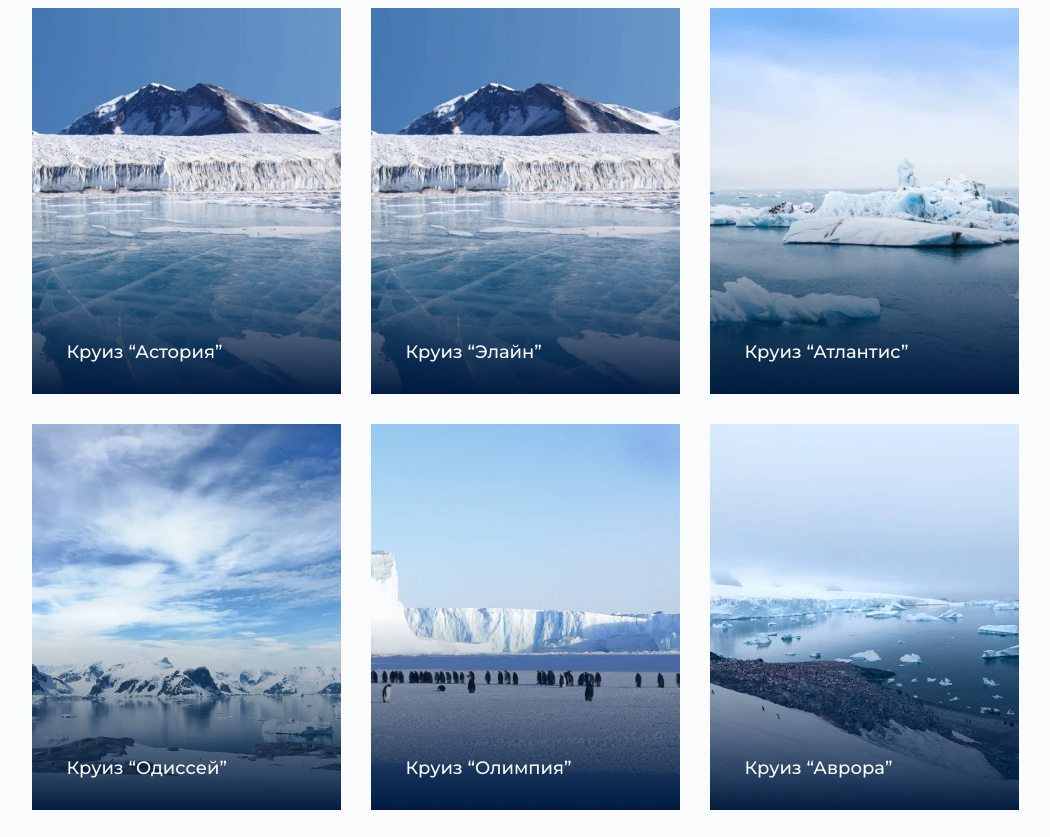
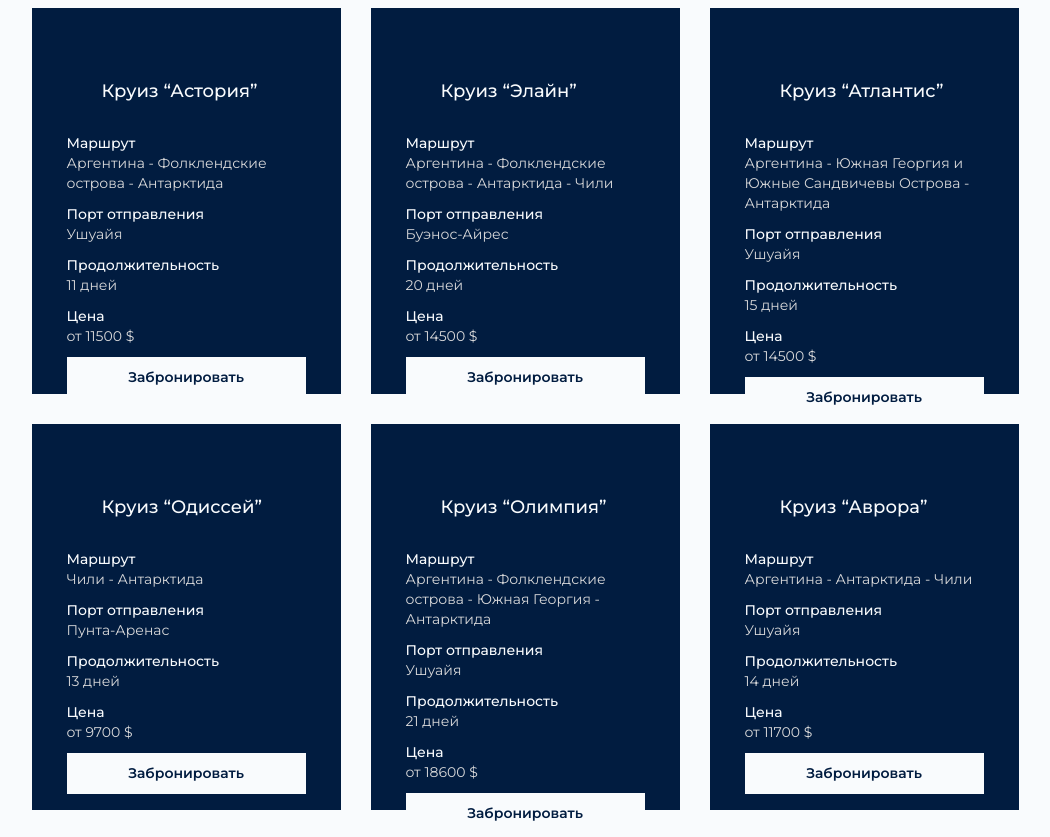
Before and after one commit to skoropeya/antarctica, a website built with webpack: page source/index.html in a window 1280 px wide. Shown: the part 1860-2697 px from the top of the page, without its empty margins (115-1165 px from the left). Built offline with nearby package versions, Linux system fonts and the light colour scheme; files whose address does not match are found by name.

Commit message:
карточки круизов резиновые в декстопной версии

```diff
--- a/source/index.html
+++ b/source/index.html
@@ -106,6 +106,7 @@
 
           <ul class="cruises__list">
             <li class="cruises__item card card--astoriya" data-is-touch="false">
+              <div class="card__box">
                 <h3 class="card__name">Круиз &ldquo;Астория&rdquo;</h3>
                 <div class="card__img-box">
                   <div class="card__overlay"></div>
@@ -116,7 +117,7 @@
                   </picture>
                 </div>
 
-              <div class="card__box">
+                <div class="card__text-box">
                   <dl class="card__list">
                     <dt class="card__item">Маршрут</dt>
                     <dd class="card__value">Аргентина - Фолклендские острова - Антарктида</dd>
@@ -130,11 +131,13 @@
                     <dt class="card__item">Цена</dt>
                     <dd class="card__value">от 11500 $</dd>
                   </dl>
-                <a class="card__link-booking btn" href="#">Забронировать</a>
+                  <a class="card__link-booking btn btn--booking btn--booking" href="#">Забронировать</a>
+                </div>
               </div>
             </li>
 
             <li class="cruises__item card card--elain" data-is-touch="false">
+              <div class="card__box">
                 <h3 class="card__name">Круиз &ldquo;Элайн&rdquo;</h3>
                 <div class="card__img-box">
                   <div class="card__overlay"></div>
@@ -145,7 +148,7 @@
                   </picture>
                 </div>
 
-              <div class="card__box">
+                <div class="card__text-box">
                   <dl class="card__list">
                     <dt class="card__item">Маршрут</dt>
                     <dd class="card__value">Аргентина - Фолклендские острова - Антарктида - Чили</dd>
@@ -159,11 +162,13 @@
                     <dt class="card__item">Цена</dt>
                     <dd class="card__value">от 14500 $</dd>
                   </dl>
-                <a class="card__link-booking btn" href="#">Забронировать</a>
+                  <a class="card__link-booking btn btn--booking" href="#">Забронировать</a>
+                </div>
               </div>
             </li>
 
             <li class="cruises__item card card--atlantis" data-is-touch="false">
+              <div class="card__box">
                 <h3 class="card__name">Круиз &ldquo;Атлантис&rdquo;</h3>
                 <div class="card__img-box">
                   <div class="card__overlay"></div>
@@ -174,7 +179,7 @@
                   </picture>
                 </div>
 
-              <div class="card__box">
+                <div class="card__text-box">
                   <dl class="card__list">
                     <dt class="card__item">Маршрут</dt>
                     <dd class="card__value">Аргентина - Южная Георгия и Южные Сандвичевы Острова - Антарктида</dd>
@@ -188,11 +193,13 @@
                     <dt class="card__item">Цена</dt>
                     <dd class="card__value">от 14500 $</dd>
                   </dl>
-                <a class="card__link-booking btn" href="#">Забронировать</a>
+                  <a class="card__link-booking btn btn--booking" href="#">Забронировать</a>
+                </div>
               </div>
             </li>
 
             <li class="cruises__item card card--odysseus" data-is-touch="false">
+              <div class="card__box">
                 <h3 class="card__name">Круиз &ldquo;Одиссей&rdquo;</h3>
                 <div class="card__img-box">
                   <div class="card__overlay"></div>
@@ -203,7 +210,7 @@
                   </picture>
                 </div>
 
-              <div class="card__box">
+                <div class="card__text-box">
                   <dl class="card__list">
                     <dt class="card__item">Маршрут</dt>
                     <dd class="card__value">Чили - Антарктида</dd>
@@ -217,11 +224,13 @@
                     <dt class="card__item">Цена</dt>
                     <dd class="card__value">от 9700 $</dd>
                   </dl>
-                <a class="card__link-booking btn" href="#">Забронировать</a>
+                  <a class="card__link-booking btn btn--booking" href="#">Забронировать</a>
+                </div>
               </div>
             </li>
 
             <li class="cruises__item card card--olimpiya" data-is-touch="false">
+              <div class="card__box">
                 <h3 class="card__name">Круиз &ldquo;Олимпия&rdquo;</h3>
                 <div class="card__img-box">
                   <div class="card__overlay"></div>
@@ -232,7 +241,7 @@
                   </picture>
                 </div>
 
-              <div class="card__box">
+                <div class="card__text-box">
                   <dl class="card__list">
                     <dt class="card__item">Маршрут</dt>
                     <dd class="card__value">Аргентина - Фолклендские острова - Южная Георгия - Антарктида</dd>
@@ -246,11 +255,13 @@
                     <dt class="card__item">Цена</dt>
                     <dd class="card__value">от 18600 $</dd>
                   </dl>
-                <a class="card__link-booking btn" href="#">Забронировать</a>
+                  <a class="card__link-booking btn btn--booking" href="#">Забронировать</a>
+                </div>
               </div>
             </li>
 
             <li class="cruises__item card card--aurora" data-is-touch="false">
+              <div class="card__box">
                 <h3 class="card__name">Круиз &ldquo;Аврора&rdquo;</h3>
                 <div class="card__img-box">
                   <div class="card__overlay"></div>
@@ -261,7 +272,7 @@
                   </picture>
                 </div>
 
-              <div class="card__box">
+                <div class="card__text-box">
                   <dl class="card__list">
                     <dt class="card__item">Маршрут</dt>
                     <dd class="card__value">Аргентина - Антарктида - Чили</dd>
@@ -275,11 +286,13 @@
                     <dt class="card__item">Цена</dt>
                     <dd class="card__value">от 11700 $</dd>
                   </dl>
-                <a class="card__link-booking btn" href="#">Забронировать</a>
+                  <a class="card__link-booking btn btn--booking" href="#">Забронировать</a>
+                </div>
               </div>
             </li>
 
             <li class="cruises__item card card--leonor" data-is-touch="false">
+              <div class="card__box">
                 <h3 class="card__name">Круиз &ldquo;Леонор&rdquo;</h3>
                 <div class="card__img-box">
                   <div class="card__overlay"></div>
@@ -290,7 +303,7 @@
                   </picture>
                 </div>
 
-              <div class="card__box">
+                <div class="card__text-box">
                   <dl class="card__list">
                     <dt class="card__item">Маршрут</dt>
                     <dd class="card__value">Чили - Южная Георгия - Антарктида - Аргентина</dd>
@@ -304,11 +317,13 @@
                     <dt class="card__item">Цена</dt>
                     <dd class="card__value">от 12500 $</dd>
                   </dl>
-                <a class="card__link-booking btn" href="#">Забронировать</a>
+                  <a class="card__link-booking btn btn--booking" href="#">Забронировать</a>
+                </div>
               </div>
             </li>
 
             <li class="cruises__item card card--minion" data-is-touch="false">
+              <div class="card__box">
                 <h3 class="card__name">Круиз &ldquo;Минион - 1&rdquo;</h3>
                 <div class="card__img-box">
                   <div class="card__overlay"></div>
@@ -319,7 +334,7 @@
                   </picture>
                 </div>
 
-              <div class="card__box">
+                <div class="card__text-box">
                   <dl class="card__list">
                     <dt class="card__item">Маршрут</dt>
                     <dd class="card__value">Аргентина - Антарктида</dd>
@@ -333,7 +348,8 @@
                     <dt class="card__item">Цена</dt>
                     <dd class="card__value">от 12300 $</dd>
                   </dl>
-                <a class="card__link-booking btn" href="#">Забронировать</a>
+                  <a class="card__link-booking btn btn--booking" href="#">Забронировать</a>
+                </div>
               </div>
             </li>
           </ul>
--- a/source/sass/blocks/btn.scss
+++ b/source/sass/blocks/btn.scss
@@ -26,4 +26,13 @@
   &:active {
     background-color: darken($color-alice-blue, 20%);
   }
+
+  &--booking {
+    @include fluidDesktop {
+      padding: 6px;
+      font-weight: 500;
+      font-size: 1vw;
+      line-height: 1.3vw;
+    }
+  }
 }
--- a/source/sass/blocks/card.scss
+++ b/source/sass/blocks/card.scss
@@ -1,7 +1,18 @@
 .card {
   background-color: $color-tangaroa;
   color: $color-alice-blue;
-  display: grid;
+  width: 100%;
+  padding-top: 148.46%;
+  position: relative;
+
+  .card__box {
+    display: grid;
+    position: absolute;
+    top: 0;
+    left: 0;
+    bottom: 0;
+    right: 0;
+  }
 
   h3 {
     font-weight: 500;
@@ -10,14 +21,30 @@
     margin-top: auto;
     margin-bottom: 22px;
     margin-left: 30px;
+    margin-right: 20px;
 
     grid-column: 1 / -1;
     grid-row: 1 / -1;
     z-index: 5;
+
+    @include fluidDesktop {
+      font-size: 1.2vw;
+      line-height: 1.5vw;
+      margin-left: 11%;
+      margin-right: 8%;
+    }
   }
 
   dl {
     margin: 0;
+    margin-bottom: 5px;
+    font-size: 14px;
+    line-height: 20px;
+
+    @include fluidDesktop {
+      font-size: 1vw;
+      line-height: 1.3vw;
+    }
   }
 
   dt {
@@ -26,17 +53,19 @@
 
   dd {
     margin-left: 0;
-    margin-bottom: 11px;
     color: $color-quartz;
+
+    &:not(:last-child) {
+      margin-bottom: 5.2%;
+    }
   }
 }
 
 .card__img-box {
   position: relative;
   overflow: hidden;
-  width: 260px;
-  height: 386px;
-
+  max-width: 260px;
+  max-height: 386px;
   grid-column: 1 / -1;
   grid-row: 1 / -1;
   z-index: 4;
@@ -55,16 +84,20 @@
   }
 }
 
-.card__box {
+.card__text-box {
   background-color: $color-tangaroa;
-  width: 260px;
-  height: 386px;
+  max-width: 260px;
+  max-height: 386px;
   padding: 70px 25px 35px 25px;
   display: flex;
   flex-direction: column;
   grid-column: 1 / -1;
   grid-row: 1 / -1;
   z-index: 3;
+
+  @include fluidDesktop {
+    padding: 23% 8% 10% 8%;
+  }
 }
 
 .card__link-booking {
@@ -141,6 +174,10 @@
     h3 {
       margin: 27px 25px 0 25px;
       height: min-content;
+
+      @include fluidDesktop {
+        margin: 10% 8% 0 8%;
+      }
     }
 
     .card__img-box {
@@ -153,6 +190,10 @@
   h3 {
     margin: 27px 25px 0 25px;
     height: min-content;
+
+    @include fluidDesktop {
+      margin: 10% 8% 0 8%;
+    }
   }
 
   .card__img-box {
@@ -224,7 +265,7 @@
     }
   }
 
-  .card__box {
+  .card__text-box {
     width: 309px;
     padding: 70px 35px 35px 35px;
   }
@@ -314,7 +355,7 @@
     }
   }
 
-  .card__box {
+  .card__text-box {
     width: 270px;
     padding: 70px 25px 35px 25px;
   }
@@ -338,7 +379,7 @@
 
 .card[data-is-touch="true"] {
   h3 {
-    margin: 27px 25px 0 25px;
+    margin: 10.38% 9.615% 0 9.615%;
     height: min-content;
   }
 
--- a/source/sass/variables.scss
+++ b/source/sass/variables.scss
@@ -35,6 +35,7 @@ $ff-montserrat: "Montserrat", "Arial", sans-serif;
 
 $vp-768:                            768px;
 $vp-1024:                           1024px;
+$vp-1366:                           1366px;
 
 // Retina
 // ---------------------------------
```
Also changed, not shown: source/sass/blocks/cruises.scss (+3 -4 lines), source/sass/mixins.scss (+8 -0 lines). Lines whose indentation alone changed are shown as unchanged.
